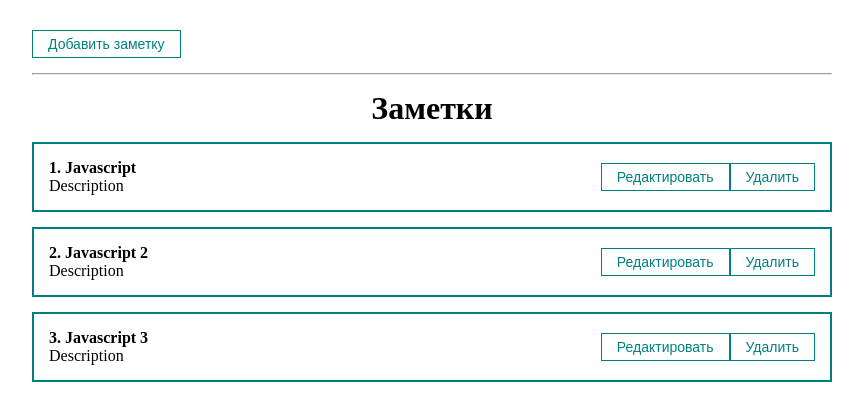
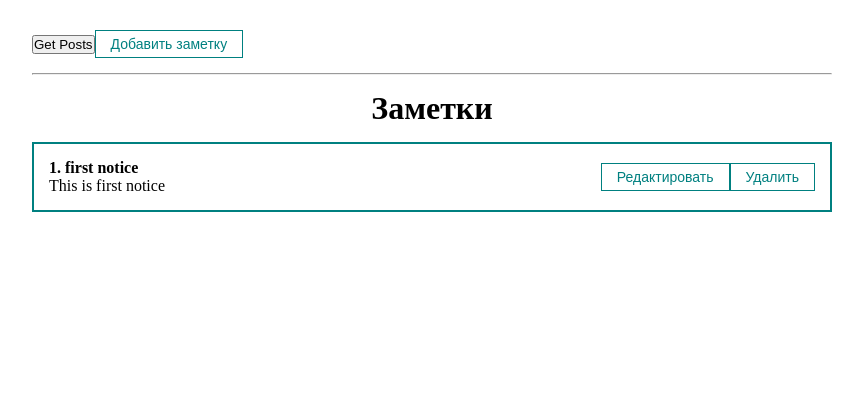
Before and after one commit to kondra4/sevnot, a React (Create React App) app: page / in a window 1280 px wide. Shown: the top 420 px of the page, without its empty margins (208-1071 px from the left). Built offline with nearby package versions, Linux system fonts and the light colour scheme.

Commit message:
edit full 2

```diff
--- a/package.json
+++ b/package.json
@@ -10,9 +10,11 @@
     "@testing-library/react": "^13.1.1",
     "@testing-library/user-event": "^13.5.0",
     "@types/react": "^18.0.5",
+    "axios": "^0.27.0",
     "react": "^18.0.0",
     "react-scripts": "5.0.1",
     "react-transition-group": "^4.4.2",
+    "url": "^0.11.0",
     "web-vitals": "^2.1.4"
   },
   "scripts": {
--- /dev/null
+++ b/src/API/PostService.js
@@ -0,0 +1,13 @@
+import axios from "axios";
+
+export default  class PostService {
+    static async getALL() {
+        try {
+            const response = await axios.get('https://jsonplaceholder.typicode.com/posts')
+            return response.data
+        } catch (e) {
+            console.log(e);
+        }
+
+    }
+}
--- a/src/App.js
+++ b/src/App.js
@@ -1,4 +1,4 @@
-import React, {useRef, useState} from 'react';
+import React, {useEffect, useRef, useState} from 'react';
 import Counter from "./components/Counter";
 import ClassCounter from "./components/ClassCounter";
 import './styles/App.css';
@@ -9,25 +9,31 @@ import MyInput from "./components/UI/input/MyInput";
 import PostForm from "./components/PostForm";
 import MySelect from "./components/UI/select/MySelect";
 import MyModal from "./components/UI/MyModal/MyModal";
+import axios from "axios";
+import PostService from "./API/PostService";
 
 function App() {
     const [posts, setPosts] = useState([
-        {id: 1, title: 'Javascript', body: 'Description'},
-        {id: 2, title: 'Javascript 2', body: 'Description'},
-        {id: 3, title: 'Javascript 3', body: 'Description'}
+        {id: 1, title: "first notice", body: "This is first notice"}
     ])
+    const [modal, setModal] = useState(false);
+    const [isPostLoading, setIsPostLoading] = useState(false);
 
-    // console.log(posts)
+    // useEffect(() =>{
+    //     fetchPosts()
+    // },[])
 
-    const [modal, setModal] = useState(false);
-
-    const selectedPost = (post) => {
-
-    }
 
     const createPost = (newPost) => {
         setPosts([...posts, newPost])
         setModal(false)
+    }
+
+    async function fetchPosts() {
+        setIsPostLoading(true);
+        const posts = await PostService.getALL();
+        setPosts(posts)
+        setIsPostLoading(false);
     }
 
     const removePost = (post) => {
@@ -36,6 +42,7 @@ function App() {
 
     return (
         <div className="App">
+            <button onClick={fetchPosts}>Get Posts</button>
             <MyButton style={{marginTop: 30}} onClick={() => setModal(true)}>
                 Добавить заметку
             </MyButton>
```
Also changed, not shown: 1 other file (tests, documents, lock files or other folders).
